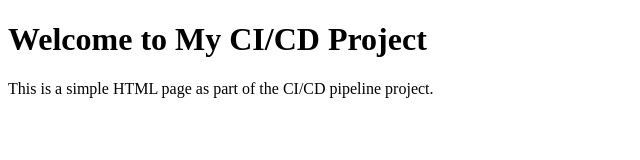
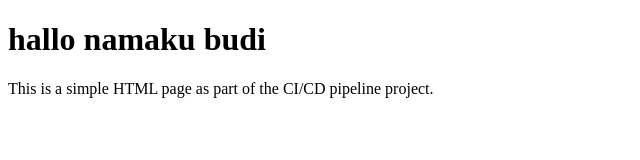
Before and after one commit to KIMPOLcode/CICD, a plain HTML site: page index.html in a window 1280 px wide. Shown: the whole page, without its empty margins (0-640 px from the left). Drawn offline with Linux system fonts and the light colour scheme.

Commit message:
change budi

```diff
--- a/index.html
+++ b/index.html
@@ -6,7 +6,7 @@
     <title>CI/CD Project</title>
   </head>
   <body>
-    <h1>Welcome to My CI/CD Project</h1>
+    <h1>hallo namaku budi</h1>
     <p>This is a simple HTML page as part of the CI/CD pipeline project.</p>
   </body>
 </html>
```
Also changed, not shown: 1 other file.
